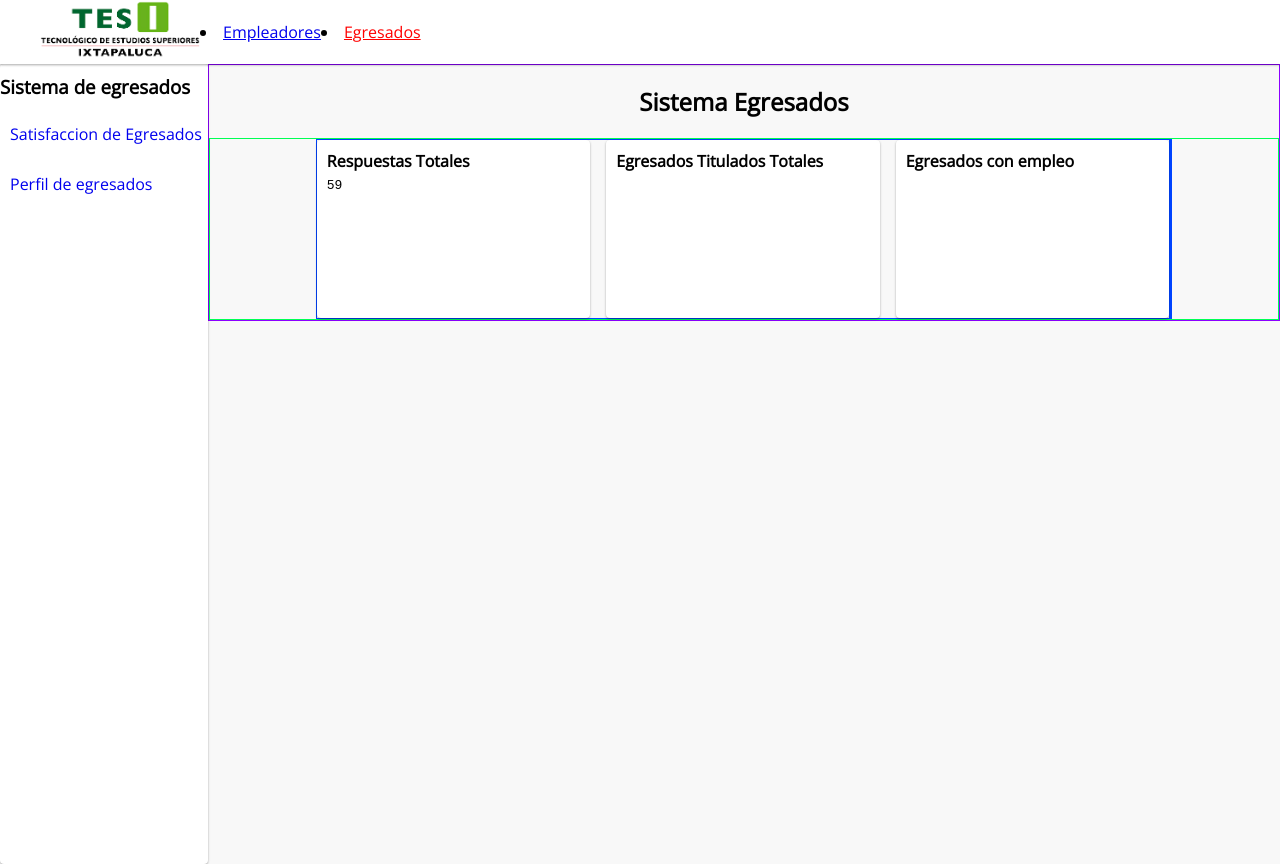
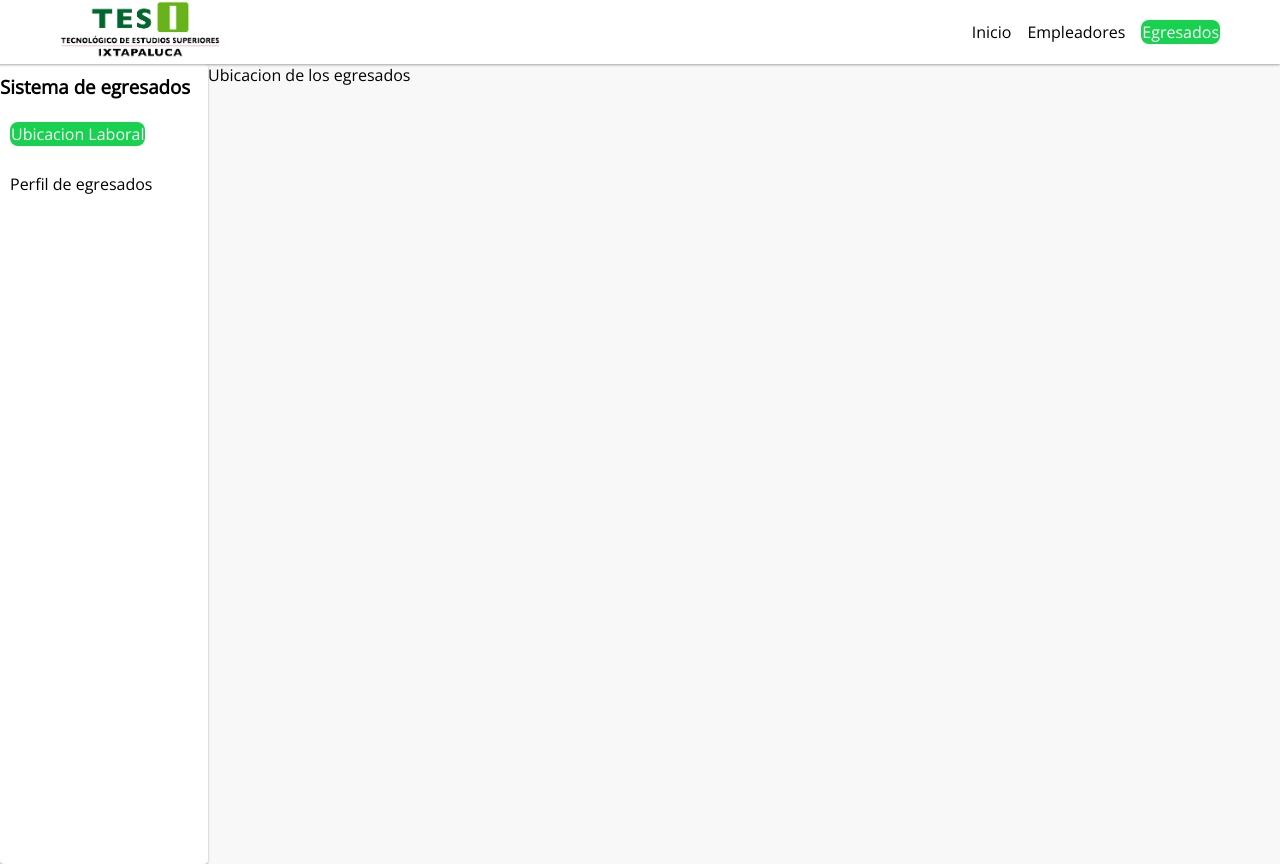
Before and after one commit to robertogl23/egresados, a React (Create React App) app: page /egresados/ubicacion-egresados in a window 1280 px wide. Before the commit this address led to /egresados. Built offline with nearby package versions, Linux system fonts and the light colour scheme.

Commit message:
arreglando tablita

```diff
--- a/package.json
+++ b/package.json
@@ -9,6 +9,7 @@
     "react": "^17.0.1",
     "react-dom": "^17.0.1",
     "react-google-charts": "^3.0.15",
+    "react-hook-form": "^6.15.1",
     "react-loader-spinner": "^4.0.0",
     "react-router-dom": "^5.2.0",
     "react-scripts": "4.0.1",
--- a/src/components/AsideEgresados/AsideEgresados.jsx
+++ b/src/components/AsideEgresados/AsideEgresados.jsx
@@ -16,11 +16,6 @@ const AsideEgresadosStyled = styled.div`
 		//border:1px solid red;
 		height: auto;
 	}
-	.selected {
-		//border:1px solid #159756;
-
-		color: red;
-	}
 	ul {
 		height: 100%;
 		width: 100%;
@@ -33,9 +28,6 @@ const AsideEgresadosStyled = styled.div`
 		padding-left: 10px;
 		//border:1px solid red;
 	}
-	a {
-		text-decoration: none;
-	}
 `;
 const AsideEgresados = () => {
 	return (
@@ -46,13 +38,12 @@ const AsideEgresados = () => {
 				</div>
 				<nav>
 					<ul>
-
 						<li>
 							<NavLink
-								to='/egresados/sastifaccion'
+								to='/egresados/ubicacion-egresados'
 								activeClassName='selected'
 							>
-								Satisfaccion de Egresados
+								Ubicacion Laboral
 							</NavLink>
 						</li>
 
--- a/src/components/header/Header.jsx
+++ b/src/components/header/Header.jsx
@@ -1,11 +1,9 @@
 import React from "react";
 import styled from "styled-components";
 import logoTesi from "../../img/LOGO_TESI.png";
-import {
-	NavLink ,
-} from "react-router-dom";
+import { NavLink } from "react-router-dom";
 const HeaderStyled = styled.header`
-	//border: 1px solid red;
+
 	height: 64px;
 	width: 100%;
 	position: sticky;
@@ -16,25 +14,60 @@ const HeaderStyled = styled.header`
 		0 1px 2px rgba(0, 0, 0, 0.24);
 	display: flex;
 	align-items: center;
+	justify-content:space-between;
+	padding-left:60px;
+	padding-right:60px;
 	img {
 		width: 160px;
-		margin-left: 40px;
 	}
-	.selected{
-		color:red;
+
+	ul{
+		display: flex;
+		flex-direction:row;
+	}
+	li{
+		margin-left:16px;
+	}
+	a{
+		text-decoration:none;
 	}
 `;
 const Header = () => {
 	return (
 		<HeaderStyled>
-			<NavLink  to='/'><img src={logoTesi} alt='logo-tesi' /></NavLink >
+			<div>
+				<NavLink to='/'>
+					<img src={logoTesi} alt='logo-tesi' />
+				</NavLink>
+			</div>
 
-			<li>
-				<NavLink  to='/empleadores' activeClassName="selected">Empleadores</NavLink  >
-			</li>
-			<li>
-				<NavLink  to='/egresados' activeClassName="selected">Egresados</NavLink  >
-			</li>
+				<ul>
+
+					<li>
+						<NavLink
+							exact
+							to='/'
+							activeClassName='selected'
+						>
+							Inicio
+						</NavLink>
+					</li>
+
+					<li>
+						<NavLink
+							to='/empleadores'
+							activeClassName='selected'
+						>
+							Empleadores
+						</NavLink>
+					</li>
+					<li>
+						<NavLink to='/egresados' activeClassName='selected'>
+							Egresados
+						</NavLink>
+					</li>
+				</ul>
+
 		</HeaderStyled>
 	);
 };
--- /dev/null
+++ b/src/components/shared/ListFilter.jsx
@@ -0,0 +1,35 @@
+import React,{useContext} from "react";
+import { AppContext } from "../../hooks/useContextApp";
+
+const ListFilter = ({ data }) => {
+    const { preguntas,setPreguntasFilter,preguntasFilter, setSelectUser,setIndexEgresado } = useContext(
+		AppContext
+	);
+    const handleClick = (e) => {
+		if(!preguntasFilter){
+			return setPreguntasFilter(false)
+
+		}
+        const d = preguntas[data.findIndex( ele => ele.trim() === e.target.innerText)]
+		setSelectUser(true)
+        setPreguntasFilter([d])
+        setIndexEgresado(data.findIndex( ele => ele.trim() === e.target.innerText))
+    }
+	return (
+		<div className='claselista'>
+			<ul>
+				{!data
+					? "no hay información"
+					: data.map((e, i) => (
+							<li key={i} id={i}  className='borderx2 dedito' onClick={handleClick}>
+								<div className='cont-list'>{e}</div>
+							</li>
+					  ))}
+			</ul>
+		</div>
+	);
+};
+
+
+
+export default ListFilter;
--- /dev/null
+++ b/src/components/shared/Select1.jsx
@@ -0,0 +1,43 @@
+import React, { useContext, useEffect } from "react";
+import styled from "styled-components";
+import { AppContext } from "../../hooks/useContextApp";
+const Select1Styled = styled.select`
+	width: 85%;
+`;
+const Select1 = ({ options }) => {
+	const { setPreguntasFilter, setLoading,setPreguntas,indexEgresado} = useContext(
+		AppContext
+	);
+	function getHttp(i) {
+		setLoading(true);
+		fetch(`http://localhost:4000/egresados/respuesta/${i}`)
+			.then((res) => res.json())
+			.then((data) => {
+				setPreguntas(data.data)
+				setPreguntasFilter([data.data[indexEgresado]]);
+                setLoading(false)
+				console.log(data.data[0]);
+			});
+	}
+	function handleChange(e) {
+		getHttp(e.target.value);
+	}
+
+	useEffect(() => {
+		getHttp(0)
+	}, [setPreguntas,setPreguntasFilter,setLoading])
+
+	return (
+		<Select1Styled onChange={handleChange}>
+			{!options
+				? "no hay opciones"
+				: options.map((e, i) => (
+						<option key={i} value={i}>
+							{e}
+						</option>
+				  ))}
+		</Select1Styled>
+	);
+};
+
+export default Select1;
--- a/src/pages/egresadosPages/EgresadosMain.jsx
+++ b/src/pages/egresadosPages/EgresadosMain.jsx
@@ -1,90 +1,176 @@
-import React from 'react'
-import styled from 'styled-components'
-import { Box } from '../../components/grid/Box';
-import { Grid } from '../../components/grid/Grid';
-import Card from '../../components/shared/Card';
+import React, { useContext } from "react";
+import styled from "styled-components";
+import { Box } from "../../components/grid/Box";
+import { Grid } from "../../components/grid/Grid";
+import Card from "../../components/shared/Card";
+import List from "../../components/shared/List";
+import Select1 from "../../components/shared/Select1";
+import useSWR from "swr";
+import Loading from "../../components/shared/Loading";
+import { AppContext } from "../../hooks/useContextApp";
+import ListFilter from "../../components/shared/ListFilter";
+import GridEstadisticas1 from "../../components/dashboardGrid/GridEstadisticas1";
+
 const EgresadosMainStyled = styled.div`
 	// border:1px solid #8c00ff;
-    height:100%;
-    position:static;
-    width:auto;
-    overflow:hidden;
-    .egresados-main{
-        border:1px solid #8c00ff;
+	height: 100%;
+	position: static;
+	width: auto;
+	overflow: hidden;
+	.egresados-main {
 		display: flex;
-        justify-content:center;
-        flex-direction:column;
+		justify-content: center;
+		flex-direction: column;
 	}
-
-    h2{
-        margin-top:20px;
+	.content {
+		margin-top: 20px;
+		display: flex;
+		//border: 1px solid #00ff55;
+		justify-content: center;
+		flex-direction: column;
+		align-items: center;
 	}
-    .content{
-        margin-top:20px;
+	.title {
+		text-align: center;
+	}
+	.grid {
+		//border: 1px solid #0044ff;
+		height: 180px;
+		width: 85%;
+	}
+	.card-title {
+		margin-top: 10px;
+		margin-left: 10px;
+	}
+	.content-2 {
+		margin-top: 16px;
+		//border: 1px solid #0044ff;
+		height: 450px;
+		width: 85%;
+	}
+	.grid-2 {
+		height: 100%;
+		width: 100%;
+	}
+	.content-text {
+		height: 100%;
 		display: flex;
-        border:1px solid #00ff55;
-        justify-content:center;
-    }
-    .title{
-        text-align:center;
-    }
-    .grid{
-        border:1px solid #0044ff;
-        height:180px;
-        width:80%;
-    }
-    .card-title{
-        margin-top:10px;
-        margin-left:10px;
-    }
-    .content-2{
-        border:1px solid #0044ff;
+		justify-content: center;
+		align-items: center;
+		font-size: 46px;
+		font-weight: 900;
+		padding-top: 20px;
 	}
 `;
+const fetcher = (...args) =>
+	fetch(...args).then((res) => res.json());
 const EgresadosMain = () => {
+	const { data, error } = useSWR(
+		"http://localhost:4000/egresados/egresados-main",
+		fetcher
+	);
+	const {
+		preguntasFilter,
+		loading,
+		selectUser,
+	} = useContext(AppContext);
+	if (error) return <div>failed to load</div>;
+	if (!data) return <Loading typeSpinner={"Grid"} />;
+
 	return (
 		<EgresadosMainStyled>
-            <div className="egresados-main">
-
-                <div className="title">
+			<div className='egresados-main'>
+				<div className='title'>
 					<h2>Sistema Egresados</h2>
 				</div>
-                <div className="content">
-                    <div className="grid">
+				<div className='content'>
+					<div className='grid'>
 						<Grid columns={3}>
 							<Box>
 								<Card>
-                                    <div className="card-title">
+									<div className='card-title'>
 										<h4>Respuestas Totales</h4>
-                                        <samp>59</samp>
+										<div className='content-text'>
+											<span>{data.numeroEgresados}</span>
+										</div>
 									</div>
 								</Card>
 							</Box>
 							<Box>
 								<Card>
-                                <div className="card-title">
+									<div className='card-title'>
 										<h4>Egresados Titulados Totales</h4>
+										<div className='content-text'>
+											<span>{data.titulados}</span>
+										</div>
 									</div>
 								</Card>
 							</Box>
 							<Box>
 								<Card>
-                                <div className="card-title">
+									<div className='card-title'>
 										<h4>Egresados con empleo</h4>
+										<div className='content-text'>
+											<span>{data.data3}</span>
 										</div>
-
+									</div>
 								</Card>
 							</Box>
-
 						</Grid>
 					</div>
-                    <div className="content-2">
-
+					<div className='content-2'>
+						<div className='grid-2'>
+							<Grid columns={3}>
+								<Box>
+									<Card>
+										<div className='contenedor'>
+											<div className='textcent'>
+												<div className='fijo'>
+													<h4>Nombres de Egresados</h4>
+												</div>
+												<div className='contenedor-card-2'>
+													<ListFilter data={data.nombres} />
+												</div>
+											</div>
+										</div>
+									</Card>
+								</Box>
+								<Box startCol={2} endCol={4}>
+									<Card>
+										<div className='contenedor'>
+											<div className='textcent'>
+												<div className='fijo'>
+													<Select1
+														options={data.preguntas}
+													/>
+												</div>
+												<div className='contenedor-card-2'>
+													{selectUser ? (
+														loading ? (
+															<Loading typeSpinner='TailSpin' />
+														) : (
+															<List
+																data={preguntasFilter}
+															/>
+														)
+													) : (
+														<span>
+															No ha seleccionado nombre de
+															egresado
+														</span>
+													)}
+												</div>
+											</div>
+										</div>
+									</Card>
+								</Box>
+							</Grid>
+						</div>
 					</div>
 				</div>
 			</div>
 		</EgresadosMainStyled>
-    )
-}
+	);
+};
 
-export default EgresadosMain
+export default EgresadosMain;
--- /dev/null
+++ b/src/pages/egresadosPages/UbicacionEgresados.jsx
@@ -0,0 +1,11 @@
+import React from 'react'
+
+const UbicacionEgresados = () => {
+    return (
+        <div>
+            Ubicacion de los egresados
+        </div>
+    )
+}
+
+export default UbicacionEgresados
--- a/src/router/EgresadosRouter.js
+++ b/src/router/EgresadosRouter.js
@@ -3,7 +3,7 @@ import { Switch, Route, Redirect } from "react-router-dom";
 import AsideEgresados from "../components/AsideEgresados/AsideEgresados";
 import EgresadosMain from "../pages/egresadosPages/EgresadosMain";
 import PerfilEgresados from "../pages/egresadosPages/PerfilEgresados";
-import SatisfaccionEgresados from "../pages/egresadosPages/SatisfaccionEgresados";
+import UbicacionEgresados from "../pages/egresadosPages/UbicacionEgresados";
 const EgresadosRouter = () => {
 	return (
 		<div className="egresados-router">
@@ -17,8 +17,8 @@ const EgresadosRouter = () => {
 					/>
 					<Route
 
-						path='/egresados/sastifaccion'
-						component={SatisfaccionEgresados}
+						path='/egresados/ubicacion-egresados'
+						component={UbicacionEgresados}
 					/>
 					<Route
 						exact
--- a/src/styles/index.css
+++ b/src/styles/index.css
@@ -113,7 +113,6 @@ ul{
 	display: flex;
 	height: 100%;
 	width: 100%;
-	justify-content: center;
 	flex-direction: column;
 	align-items: center;
 }
@@ -126,8 +125,17 @@ ul{
 	text-align: center;
 	height: 230px;
 	overflow-x: auto;
+	margin-top: 2px;
+	padding: 6px;
 
-
+}
+.contenedor-card-2{
+	width: 80%;
+	text-align: center;
+	height: 380px;
+	overflow-x: auto;
+	margin-top: 2px;
+	padding: 6px;
 
 }
 .border{
@@ -137,15 +145,61 @@ ul{
 }
 .borderx2{
 
+	height: 45px;
+	display: flex;
+	justify-content: center;
+	align-items: center;
+
+}
+.cont-list:hover{
+	background: rgba(138, 138, 138, 0.171);
+
+}
+.cont-list{
+	background: rgba(196, 196, 196, 0.164);
+	height: 90%;
+	display: flex;
+	width: 100%;
+	align-items: center;
+	border-radius: 9px;
+	padding-left: 12px;
 }
 .fijo{
 	position: sticky;
 	width: 100%;
 	height: 50px;
-	text-align: center;
+	display: flex;
+	justify-content: center;
+	align-items: center;
 	box-shadow: 0 1px 3px rgba(0,0,0,0.12), 0 1px 2px rgba(0,0,0,0.24);
 	background-color: white;
 }
 .title-co1{
 	margin-bottom: 10px;
 }
+.contenedor{
+	height: 100%;
+}
+.selected {
+	background: #17d14f;
+	border-radius:8px;
+	color:white;
+	padding: 1px;
+}
+a {
+	text-decoration: none;
+	color: #000;
+}
+
+
+.dedito:active{
+	background: rgba(138, 138, 138, 0.171);
+	border-radius: 9px;
+
+}
+.dedito:focus{
+	background-color: red;
+}
+.dedito:hover{
+	cursor: pointer;
+}
```
Also changed, not shown: src/components/App.js (+18 -3 lines), src/components/shared/List.jsx (+24 -23 lines), src/pages/egresadosPages/PerfilEgresados.jsx (+27 -45 lines), 2 other files (tests, documents, lock files or other folders). Lines whose indentation alone changed are shown as unchanged.
